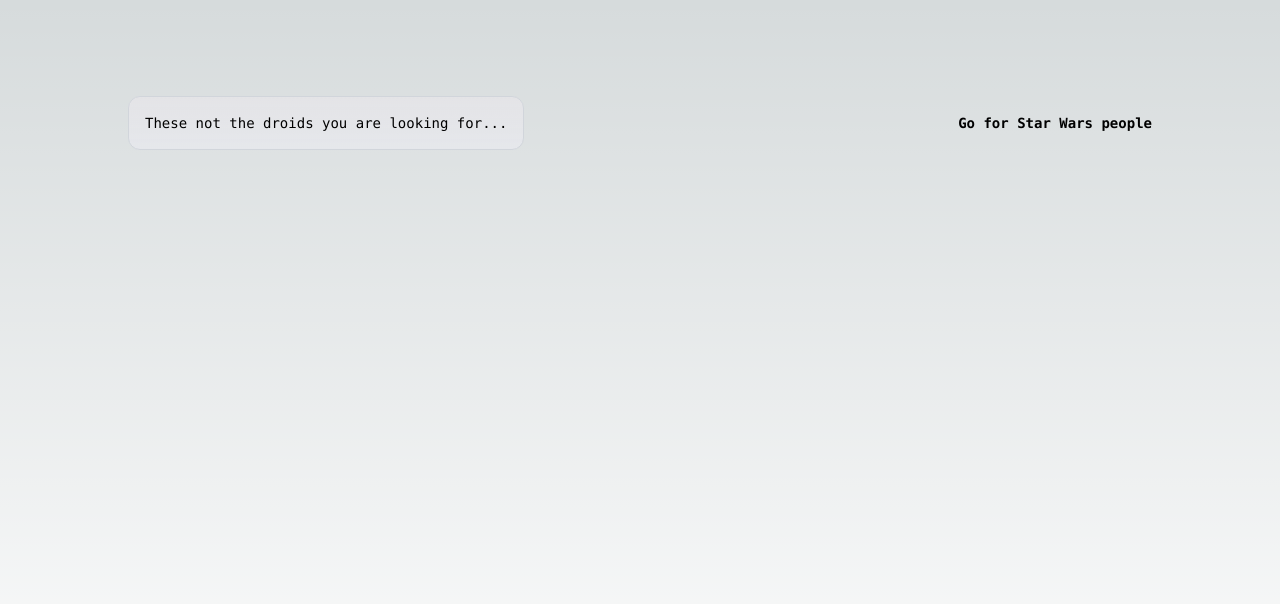
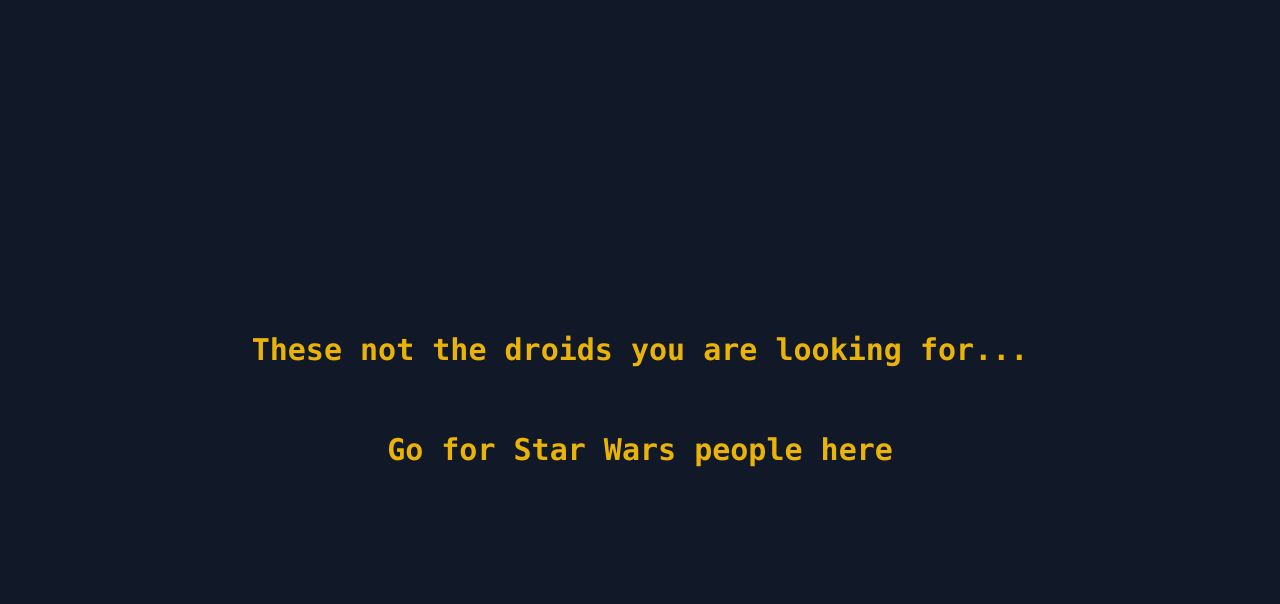
Before and after one commit to suti1979/sw-people, a Next.js app: page / in a window 1280 px wide. Shown: the top 604 px of the page. Built offline with nearby package versions, Linux system fonts and the light colour scheme.

Commit message:
get some style

```diff
--- a/src/app/globals.css
+++ b/src/app/globals.css
@@ -1,27 +1,3 @@
 @tailwind base;
 @tailwind components;
 @tailwind utilities;
-
-:root {
-  --foreground-rgb: 0, 0, 0;
-  --background-start-rgb: 214, 219, 220;
-  --background-end-rgb: 255, 255, 255;
-}
-
-@media (prefers-color-scheme: dark) {
-  :root {
-    --foreground-rgb: 255, 255, 255;
-    --background-start-rgb: 0, 0, 0;
-    --background-end-rgb: 0, 0, 0;
-  }
-}
-
-body {
-  color: rgb(var(--foreground-rgb));
-  background: linear-gradient(
-      to bottom,
-      transparent,
-      rgb(var(--background-end-rgb))
-    )
-    rgb(var(--background-start-rgb));
-}
--- a/src/app/layout.tsx
+++ b/src/app/layout.tsx
@@ -12,7 +12,7 @@
 export default function RootLayout({ children }: { children: React.ReactNode }) {
   return (
     <html lang="en">
-      <body className={inter.className}>{children}</body>
+      <body className={`${inter.className} bg-gray-900`}>{children}</body>
     </html>
   )
 }
--- a/src/app/page.tsx
+++ b/src/app/page.tsx
@@ -2,16 +2,12 @@
 
 export default function Home() {
   return (
-    <main className="flex min-h-screen flex-col items-center justify-between p-24">
-      <div className="z-10 max-w-5xl w-full items-center justify-between font-mono text-sm lg:flex">
-        <p className="fixed left-0 top-0 flex w-full justify-center border-b border-gray-300 bg-gradient-to-b from-zinc-200 pb-6 pt-8 backdrop-blur-2xl dark:border-neutral-800 dark:bg-zinc-800/30 dark:from-inherit lg:static lg:w-auto  lg:rounded-xl lg:border lg:bg-gray-200 lg:p-4 lg:dark:bg-zinc-800/30">
-          These not the droids you are looking for...
-        </p>
-        <div className="flex items-center justify-center gap-4">
-          <code className="font-mono font-bold text-center">
-            <Link href="/people">Go for Star Wars people</Link>
-          </code>
-        </div>
+    <main className="flex min-h-screen flex-col items-center justify-center">
+      <div className="flex flex-col gap-16 items-center justify-between font-mono font-bold text-center text-yellow-500 text-3xl">
+        <p>These not the droids you are looking for...</p>
+        <Link href="/people">
+          <p className="text-yellow-500 hover:text-white">Go for Star Wars people here</p>
+        </Link>
       </div>
     </main>
   )
--- a/src/app/people/components/Card.tsx
+++ b/src/app/people/components/Card.tsx
@@ -10,7 +10,7 @@
     <>
       <div
         onClick={() => setIsModalOpen(true)}
-        className="flex  items-center justify-center gap-4 md:w-3/5 w-4/5 h-min-48 p-4 m-4 bg-gray-700 rounded-xl shadow-md cursor-pointer hover:bg-gray-500"
+        className="flex items-center justify-center border-2 border-gray-600 gap-4 md:w-3/5 w-4/5 h-min-48 p-4 m-4 bg-gray-700 rounded-xl shadow-md cursor-pointer hover:bg-gray-500"
       >
         <div className="w-2/5  ">
           <Image
@@ -24,7 +24,7 @@
         </div>
         <div className="w-3/5 text-right font-mono ">
           <p>
-            <span className="font-bold">{person.name}</span>
+            <span className="font-bold text-yellow-500">{person.name}</span>
           </p>
         </div>
       </div>
--- a/src/app/people/components/Modal.tsx
+++ b/src/app/people/components/Modal.tsx
@@ -23,7 +23,7 @@
         className="modal-bg fixed inset-0 bg-black opacity-50"
         onClick={handleBackgroundClick}
       ></div>
-      <div className="modal-content bg-white p-6 rounded-lg shadow-lg relative">
+      <div className="bg-white p-6 rounded-lg shadow-lg relative md:w-3/5 w-4/5 ">
         <div className="flex flex-col justify-between text-black font-mono">
           <h2 className="text-xl font-bold">{person.name}</h2>
           {person.homeworld && (
--- a/src/app/people/components/Search.tsx
+++ b/src/app/people/components/Search.tsx
@@ -1,6 +1,6 @@
 "use client"
 
-import { SwapiPerson, SwapiPersonResult } from "@/types/swapi"
+import { SwapiPersonResult } from "@/types/swapi"
 import { useState } from "react"
 import Modal from "./Modal"
 
@@ -13,8 +13,6 @@
     event.preventDefault()
 
     const apiUrl = `https://swapi.dev/api/people/?search=${encodeURIComponent(search)}`
-
-    console.log("apiUrl:", apiUrl)
 
     fetch(apiUrl)
       .then((response) => response.json())
@@ -35,16 +33,13 @@
   return (
     <>
       <form className="container md:w-3/5 w-4/5 mb-4" onSubmit={handleSubmit}>
-        <label
-          htmlFor="search"
-          className="mb-2 text-sm font-medium text-gray-900 sr-only dark:text-white"
-        >
+        <label htmlFor="search" className="mb-2 text-sm font-medium text-gray-900 sr-only">
           Search
         </label>
         <div className="relative">
           <div className="absolute inset-y-0 left-0 flex items-center pl-3 pointer-events-none">
             <svg
-              className="w-4 h-4 text-gray-500 dark:text-gray-400"
+              className="w-4 h-4 text-gray-800"
               aria-hidden="true"
               xmlns="http://www.w3.org/2000/svg"
               fill="none"
@@ -62,7 +57,7 @@
           <input
             type="search"
             id="search"
-            className="block w-full p-4 pl-10 text-sm text-gray-900 border border-gray-300 rounded-lg bg-gray-50 focus:ring-blue-500 focus:border-blue-500 dark:bg-gray-700 dark:border-gray-600 dark:placeholder-gray-400 dark:text-white dark:focus:ring-blue-500 dark:focus:border-blue-500"
+            className="block w-full p-4 pl-10 text-sm text-gray-900 border border-gray-300 rounded-lg bg-gray-200 outline-none"
             placeholder="Search character"
             value={search}
             onChange={(e) => setSearch(e.target.value)}
@@ -70,7 +65,8 @@
           />
           <button
             type="submit"
-            className="text-white absolute right-2.5 bottom-2.5 bg-blue-700 hover:bg-blue-800 focus:ring-4 focus:outline-none focus:ring-blue-300 font-medium rounded-lg text-sm px-4 py-2 dark:bg-blue-600 dark:hover:bg-blue-700 dark:focus:ring-blue-800"
+            className="text-white absolute right-2.5 bottom-2.5 bg-gray-700 hover:bg-yellow-500
+           font-medium rounded-lg text-sm px-4 py-2 outline-none"
           >
             Search
           </button>
--- a/src/app/people/page.tsx
+++ b/src/app/people/page.tsx
@@ -22,13 +22,15 @@
   return (
     <main className="container mx-auto flex min-h-screen  flex-col items-center justify-between mt-4">
       <Search />
+      <h1 className="text-4xl font-bold text-center text-yellow-500 md:w-3/5 w-4/5 p-4 rounded-xl">
+        Star Wars People <span className=" font-mono text-sm ">page: {pageId}</span>
+      </h1>
       <section className="w-full flex flex-col items-center justify-center ">
         {swPeopleData.results.map((person) => (
           <Card key={person.name} person={person} />
         ))}
       </section>
-
-      <section className="flex gap-8 my-8">
+      <footer className="flex gap-8 my-8">
         {swPeopleData.previous && (
           <Link href={`/people/?pageId=${parseInt(pageId) - 1}`}>
             <span className="p-4 rounded bg-slate-500 hover:bg-slate-200 hover:text-black">
@@ -43,7 +45,7 @@
             </span>
           </Link>
         )}
-      </section>
+      </footer>
     </main>
   )
 }
```
